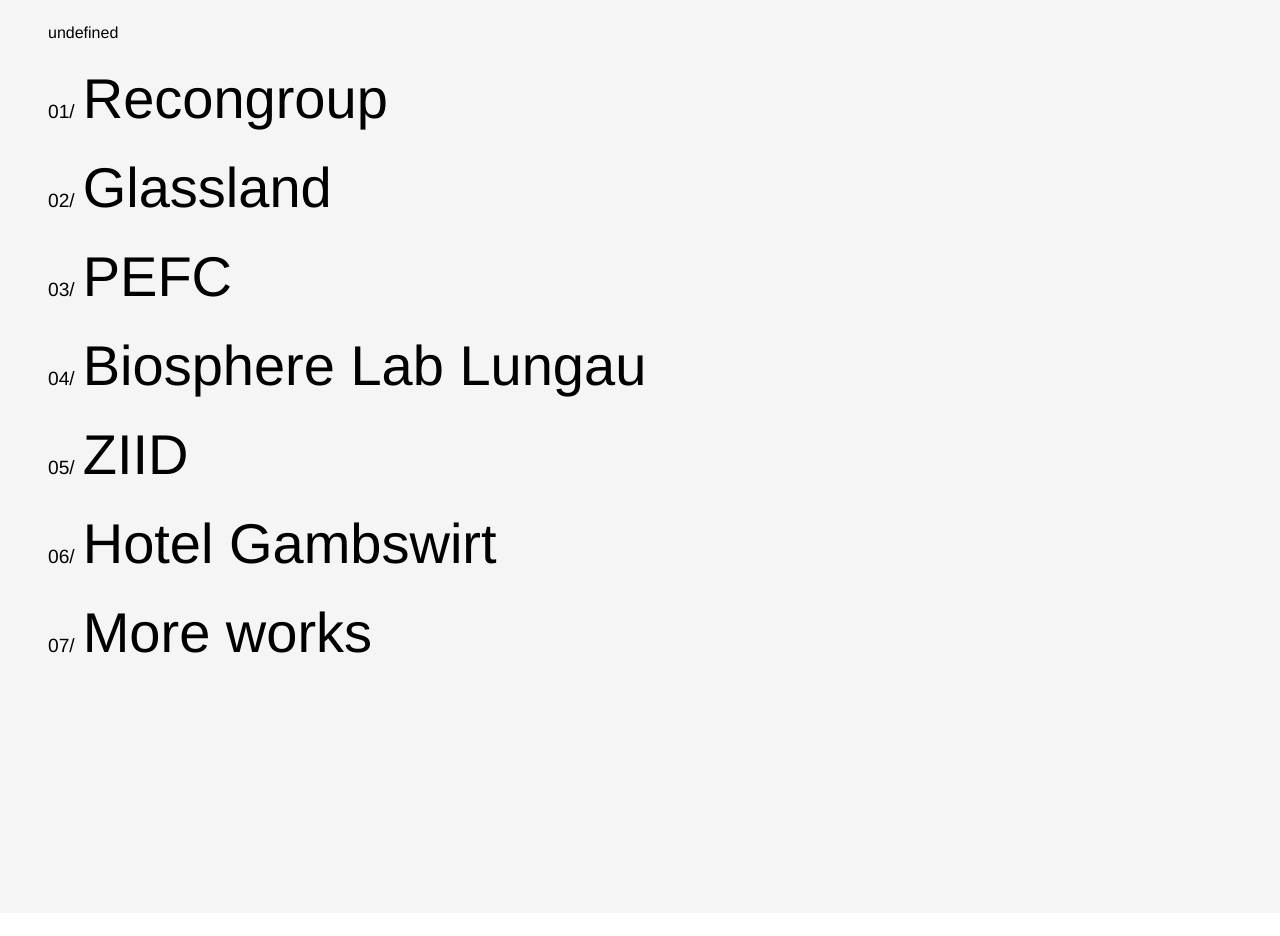
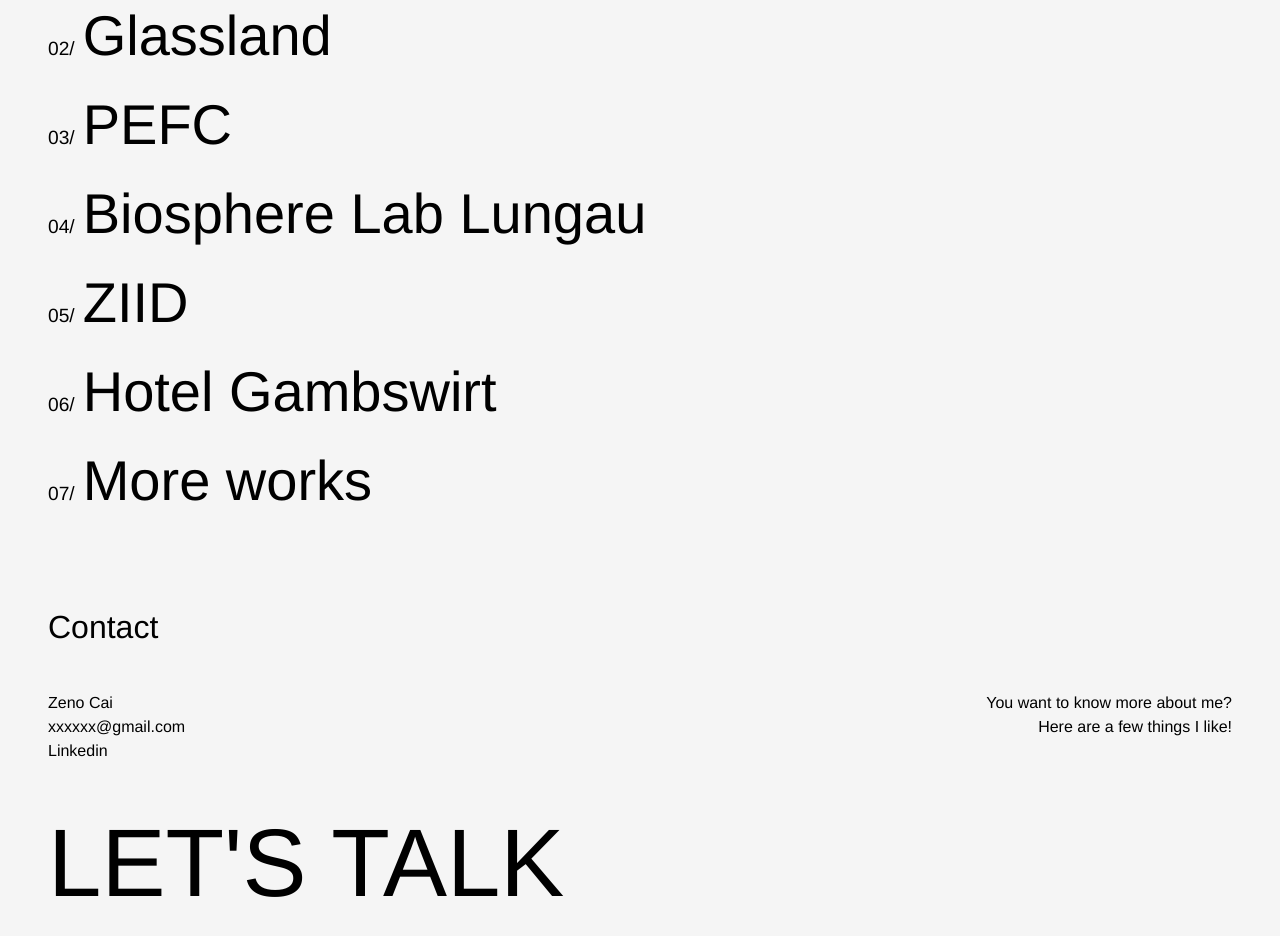
Before and after one commit to Caiyuzhen/Website-Exercise, a plain HTML site: page src/index.html in a window 1280 px wide. Shown: the part 1271-2207 px from the top of the page. Before the commit the page ends 2184 px from the top, so only its background shows below. Drawn offline with Linux system fonts and the light colour scheme.

Commit message:
build:view

```diff
--- a/src/index.html
+++ b/src/index.html
@@ -12,6 +12,7 @@
 	<link rel="stylesheet" href="./views/PartOne/bigTitle.css">
 	<link rel="stylesheet" href="./views/PartOne/imgBox.css">
 	<link rel="stylesheet" href="./views/PartTwo/selectedWork.css">
+	<link rel="stylesheet" href="./views/PartThree/Contact.css">
 </head>
 <body>
 
--- /dev/null
+++ b/src/views/PartThree/Contact.css
@@ -0,0 +1,67 @@
+.footer {
+	width: 100%;
+	display: flex;
+	flex-direction: column;
+	gap: 48px;
+	/* border: 1px solid red; */
+}
+
+.footer-title {
+	font-size: 2rem;
+	font-weight: 100;
+}
+
+.footer-info {
+	width: 100%;
+	display: flex;
+	justofy-content: space-between;
+	/* border: 1px solid red; */
+}
+
+.footer-info-left {
+	width: 100%;
+	display: flex;
+	gap:6px;
+	flex-direction: column;
+}
+
+/* 选择第 2、3 个子元素 */
+.footer-info-left > :nth-child(2),
+.footer-info-left > :nth-child(3) {
+	position: relative;
+	width: fit-content; /* 🔥 宽度 = 内容宽度 */
+	overflow-x: hidden; /* 🔥是在上一层去隐藏！ */
+}
+
+/* 给第 2、3 个子元素底部加条线 */
+.footer-info-left > :nth-child(2)::before,
+.footer-info-left > :nth-child(3)::before {
+	content: '';
+	height: 1px;
+	width: 100%;
+	background-color: black;
+	position: absolute;
+	bottom: -1px;
+	transform: translateX(-100%)/* 先移出去, hover 再移进来 */
+	transition: transform 0.3s ease;
+}
+
+/* 第 2、3 个子元素的 hover 效果 */
+.footer-info-left > :nth-child(2):hover::before, /* 🔥hover 放前面, 表示 XX 元素被悬浮时，它的伪元素怎么样 */
+.footer-info-left > :nth-child(3):hover::before {
+	transform: translateX(0)/* 先移出去, hover 再移进来 */
+}
+
+.footer-info-right {
+	width: 100%;
+	display: flex;
+	flex-direction: column;
+	gap:6px;
+	align-items: flex-end;
+}
+
+.font-info-talk {
+	font-size: 6rem;
+	font-weight: 100;
+	text-transform: uppercase;
+}
--- /dev/null
+++ b/src/views/PartThree/Contact.js
@@ -0,0 +1,25 @@
+const contactTemp = `
+	<div class="footer">
+		<span class="footer-title">Contact</span>
+
+		<div class="footer-info">
+			<div class="footer-info-left">
+				<div>Zeno Cai</div>
+				<div>xxxxxx@gmail.com</div>
+				<div>Linkedin</div>
+			</div>
+
+			<div class="footer-info-right">
+				<div>You want to know more about me?</div>
+				<div>Here are a few things I like!</div>
+			</div>
+		</div>
+
+		<span class="font-info-talk">
+			Let's talk
+		</span>
+	</div>
+`
+export default function Contact() {
+	return contactTemp
+}
--- a/src/views/PartTwo/selectedWork.js
+++ b/src/views/PartTwo/selectedWork.js
@@ -48,7 +48,7 @@ const worksData = [
 
 
 
-//渲染 DOM ————————————————————————————————————————————————————————————————————————
+//动态的渲染 DOM （🌟🌟对于内容多的情况会更友好🌟🌟） ————————————————————————————————————————————————————————————————————————
 const selectWorktemp = `
 	<!-- 项目列表 -->
 	<div class="selected-works">
--- a/src/views/indexView.css
+++ b/src/views/indexView.css
@@ -6,7 +6,7 @@
 	justify-content: center;
 	align-items: space-between;
 	padding: 48px;
-	gap: 200px;
+	gap: 48px;
 	background-color: #f5f5f5;
 }
 
--- a/src/views/indexView.js
+++ b/src/views/indexView.js
@@ -2,6 +2,7 @@ import headerAction from "./PartOne/headerAction.js" //🔥路径需要从最外
 import bigTitle from "./PartOne/bigTitle.js" //🔥路径需要从最外侧调用！
 import imgBoxs from "./PartOne/imgBox.js" //🔥路径需要从最外侧调用！
 import selectedWork from './PartTwo/selectedWork.js'
+import Contact from './PartThree/Contact.js'
 
 
 // 顶部信息 View
@@ -23,6 +24,9 @@ const indexViewTemp = `
 		<!-- 项目列表 -->
 		${selectedWork()}
 		<div class="part3"></div>
+
+		<!-- 底部信息 -->
+		${Contact()}
 	</div>
 
 `
```
